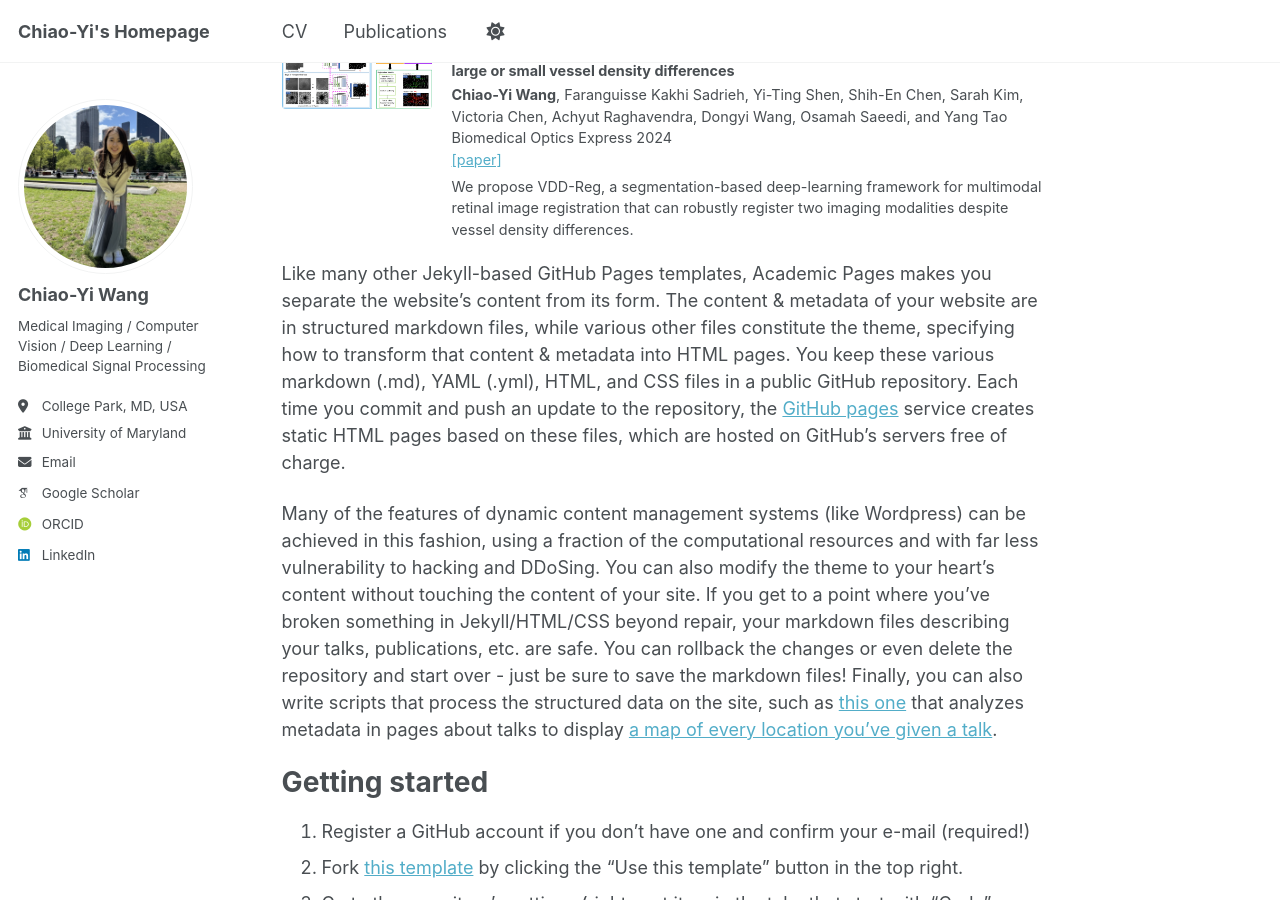
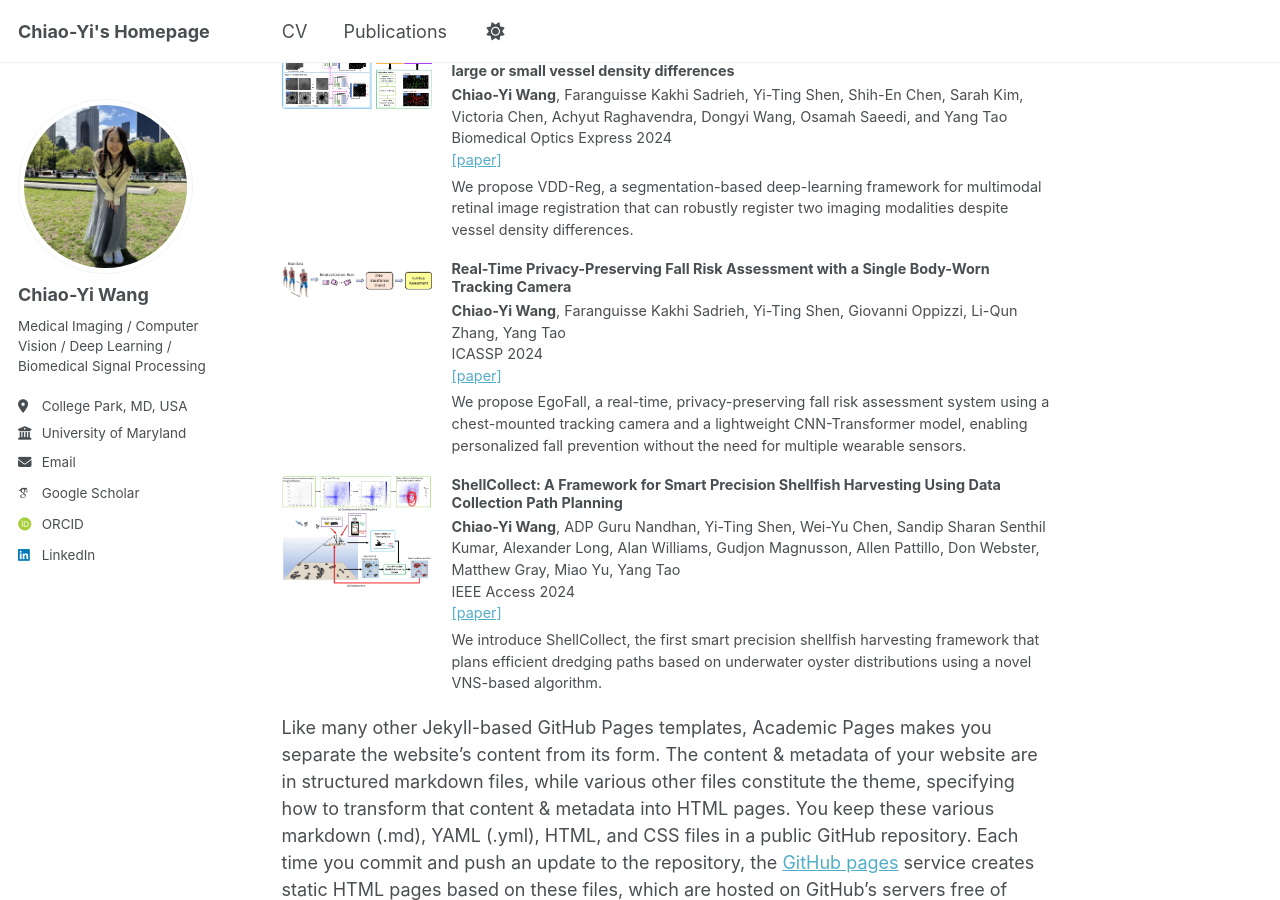
Before and after one commit to chiaoyiwang0424/chiaoyiwang0424.github.io, a Jekyll site: the page built from _pages/about.md, in a window 1280 px wide and 900 px high, scrolled down 455 px. Built offline with Jekyll 4.4.1, drawn with Linux system fonts in a browser that asks for light colours; some web fonts are replaced.

Commit message:
add more paper description

```diff
--- a/_pages/about.md
+++ b/_pages/about.md
@@ -37,6 +37,50 @@ Publications
   </div>
   <div class="enlarged-image-container">
     <img src="/images/memo_fig.jpg" alt="Memo Enlarged" class="enlarged-image">
+  </div>
+</div>
+
+<div style="display: flex; align-items: flex-start; margin-bottom: 20px; position: relative;">
+  <img src="/images/icassp_fig.jpg" alt="Memo" style="width: 150px; height: auto; margin-right: 20px; border-radius: 4px;" class="original-image">
+  <div>
+    <h3 style="margin: 0; font-size: 0.8em;">
+      Real-Time Privacy-Preserving Fall Risk Assessment with a Single Body-Worn Tracking Camera
+    </h3>
+    <p style="margin: 5px 0; font-size: 0.8em;">
+      <strong>Chiao-Yi Wang</strong>, Faranguisse Kakhi Sadrieh, Yi-Ting Shen, Giovanni Oppizzi, Li-Qun Zhang, Yang Tao
+      <br>
+      ICASSP 2024
+      <br>
+      <a href="https://ieeexplore.ieee.org/abstract/document/10447770">[paper]</a>
+    </p>
+    <p style="margin: 0; font-size: 0.8em;">
+      We propose EgoFall, a real-time, privacy-preserving fall risk assessment system using a chest-mounted tracking camera and a lightweight CNN-Transformer model, enabling personalized fall prevention without the need for multiple wearable sensors.
+    </p>
+  </div>
+  <div class="enlarged-image-container">
+    <img src="/images/icassp_fig.jpg" alt="Memo Enlarged" class="enlarged-image">
+  </div>
+</div>
+
+<div style="display: flex; align-items: flex-start; margin-bottom: 20px; position: relative;">
+  <img src="/images/shellcollect.jpg" alt="Memo" style="width: 150px; height: auto; margin-right: 20px; border-radius: 4px;" class="original-image">
+  <div>
+    <h3 style="margin: 0; font-size: 0.8em;">
+      ShellCollect: A Framework for Smart Precision Shellfish Harvesting Using Data Collection Path Planning
+    </h3>
+    <p style="margin: 5px 0; font-size: 0.8em;">
+      <strong>Chiao-Yi Wang</strong>, ADP Guru Nandhan, Yi-Ting Shen, Wei-Yu Chen, Sandip Sharan Senthil Kumar, Alexander Long, Alan Williams, Gudjon Magnusson, Allen Pattillo, Don Webster, Matthew Gray, Miao Yu, Yang Tao
+      <br>
+      IEEE Access 2024
+      <br>
+      <a href="https://ieeexplore.ieee.org/abstract/document/10766580">[paper]</a>
+    </p>
+    <p style="margin: 0; font-size: 0.8em;">
+      We introduce ShellCollect, the first smart precision shellfish harvesting framework that plans efficient dredging paths based on underwater oyster distributions using a novel VNS-based algorithm.
+    </p>
+  </div>
+  <div class="enlarged-image-container">
+    <img src="/images/shellcollect.jpg" alt="Memo Enlarged" class="enlarged-image">
   </div>
 </div>
 
```
Also changed, not shown: images/shellcollect.jpg (added).
